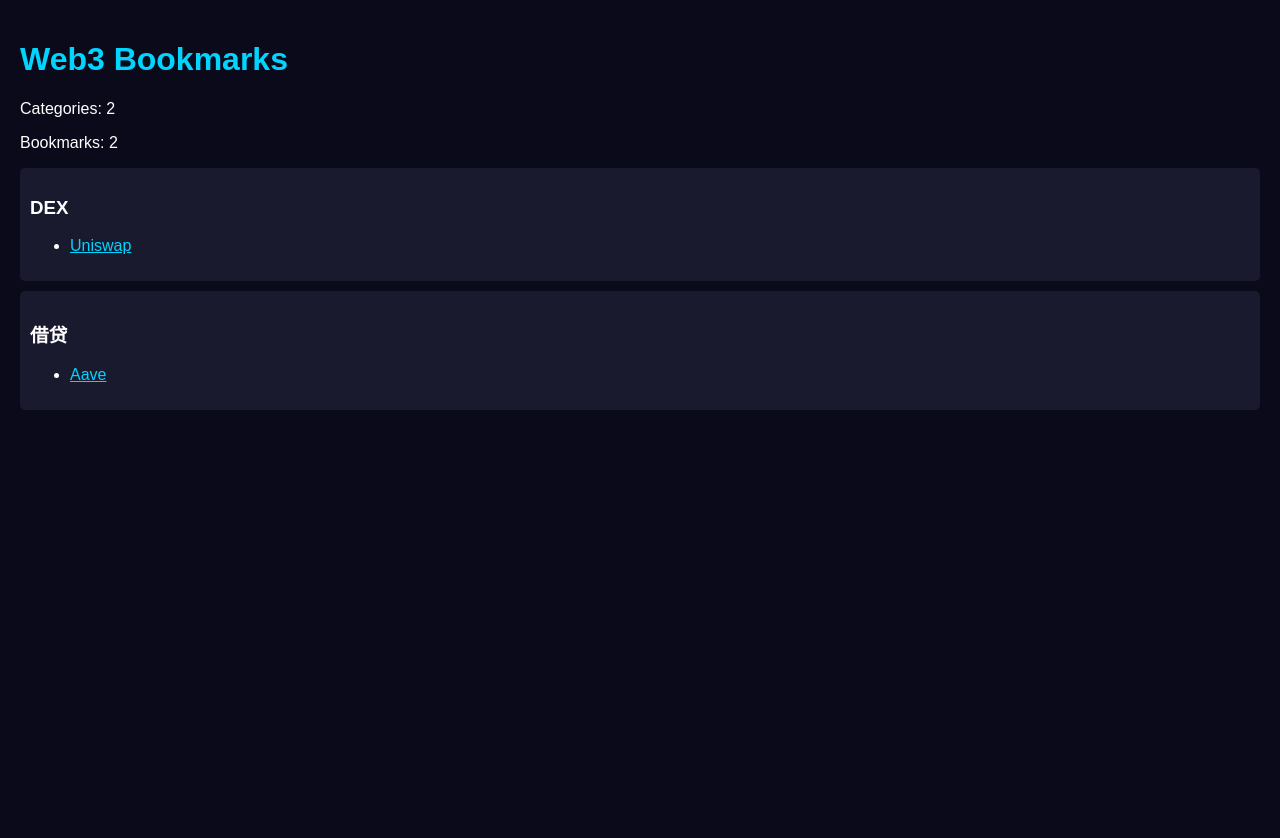
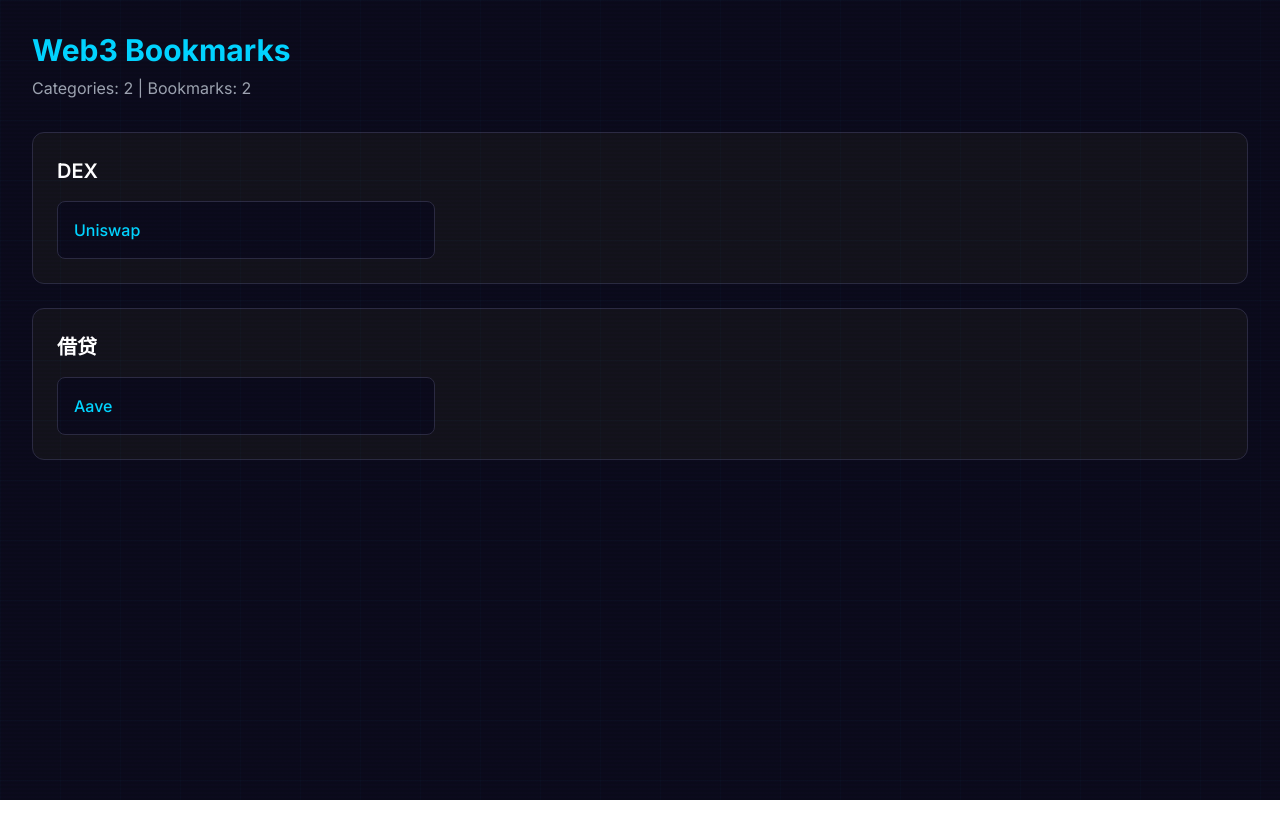
Before and after one commit to 0032nan/web-nan, a React (Vite) app: page / in a window 1280 px wide. After the commit the page ends 800 px from the top, so only its background shows below. Built offline with nearby package versions, Linux system fonts and the light colour scheme.

Commit message:
Step 3: Add Tailwind CSS classes

```diff
--- a/src/App.jsx
+++ b/src/App.jsx
@@ -1,4 +1,5 @@
 import React, { useState, useEffect } from 'react'
+import './index.css'
 
 function App() {
   const [categories, setCategories] = useState([])
@@ -8,14 +9,12 @@
 
   useEffect(() => {
     try {
-      // 模拟从 localStorage 加载数据
       const savedData = localStorage.getItem('web3-bookmarks-data-v2')
       if (savedData) {
         const parsed = JSON.parse(savedData)
         setCategories(parsed.categories || [])
         setBookmarks(parsed.bookmarks || [])
       } else {
-        // 默认数据
         setCategories([
           { id: '1', name: 'DEX', order: 1 },
           { id: '2', name: '借贷', order: 2 },
@@ -35,40 +34,46 @@
 
   if (loading) {
     return (
-      <div style={{ padding: '20px', color: 'white', background: '#0a0a1a', minHeight: '100vh' }}>
-        <h1 style={{ color: '#00d4ff' }}>Loading...</h1>
+      <div className="min-h-screen bg-web3-dark flex items-center justify-center">
+        <h1 className="text-web3-accent text-2xl">Loading...</h1>
       </div>
     )
   }
 
   if (error) {
     return (
-      <div style={{ padding: '20px', color: 'red', background: '#0a0a1a', minHeight: '100vh' }}>
-        <h1>Error: {error}</h1>
+      <div className="min-h-screen bg-web3-dark flex items-center justify-center">
+        <h1 className="text-red-500 text-2xl">Error: {error}</h1>
       </div>
     )
   }
 
   return (
-    <div style={{ padding: '20px', color: 'white', background: '#0a0a1a', minHeight: '100vh' }}>
-      <h1 style={{ color: '#00d4ff' }}>Web3 Bookmarks</h1>
-      <p>Categories: {categories.length}</p>
-      <p>Bookmarks: {bookmarks.length}</p>
-      <div>
+    <div className="min-h-screen bg-web3-dark text-white p-8">
+      <header className="mb-8">
+        <h1 className="text-3xl font-bold text-web3-accent mb-2">Web3 Bookmarks</h1>
+        <p className="text-gray-400">Categories: {categories.length} | Bookmarks: {bookmarks.length}</p>
+      </header>
+
+      <div className="space-y-6">
         {categories.map(cat => (
-          <div key={cat.id} style={{ margin: '10px 0', padding: '10px', background: '#1a1a2e', borderRadius: '5px' }}>
-            <h3>{cat.name}</h3>
-            <ul>
+          <div key={cat.id} className="bg-web3-card border border-web3-border rounded-xl p-6">
+            <h2 className="text-xl font-semibold text-white mb-4">{cat.name}</h2>
+            <div className="grid grid-cols-1 md:grid-cols-2 lg:grid-cols-3 gap-4">
               {bookmarks
                 .filter(b => b.category_id === cat.id)
                 .map(b => (
-                  <li key={b.id}>
-                    <a href={b.url} style={{ color: '#00d4ff' }} target="_blank" rel="noopener noreferrer">
-                      {b.title}
-                    </a>
-                  </li>
+                  <a
+                    key={b.id}
+                    href={b.url}
+                    target="_blank"
+                    rel="noopener noreferrer"
+                    className="block p-4 bg-web3-dark border border-web3-border rounded-lg hover:border-web3-accent transition-colors"
+                  >
+                    <h3 className="font-medium text-web3-accent">{b.title}</h3>
+                  </a>
                 ))}
-            </ul>
+            </div>
           </div>
         ))}
       </div>
```
